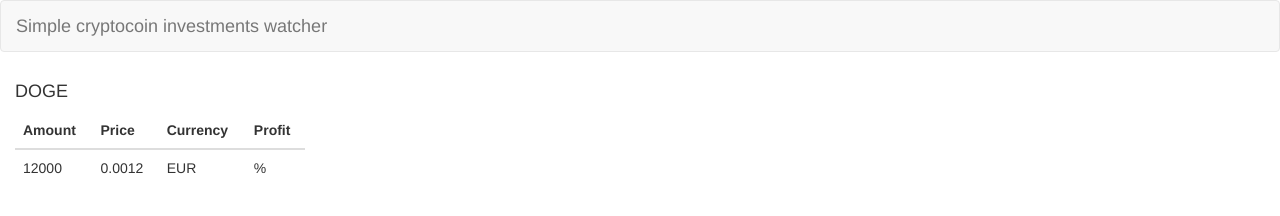
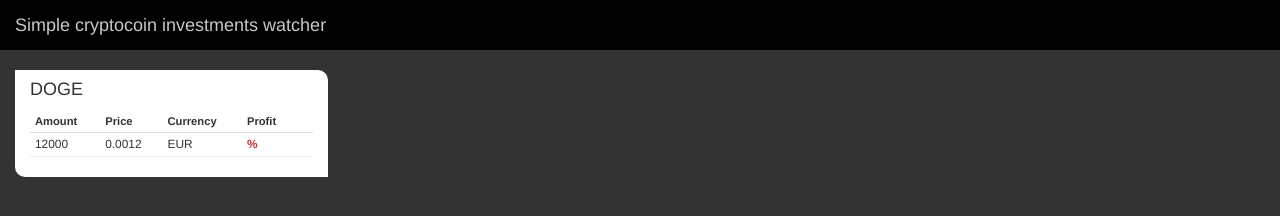
Before and after one commit to tamarokun/cryptocoin-watcher, a website: page index.html in a window 1280 px wide. Drawn offline with nearby package versions, Linux system fonts and the light colour scheme; some packages are replaced by stand-ins of ours; no server answers.

Commit message:
restyled to dark

```diff
--- a/app/app.js
+++ b/app/app.js
@@ -25,6 +25,9 @@ app.run(['$rootScope', '$http', function($rootScope, $http)
 
     });
 
+
+/*
+
     $http.get(apiLink, {params: {fsyms: 'ETH,DASH,DOGE', tsyms: 'BTC,USD,EUR'}}).then(
         function(response) {
             console.log(response.data);
@@ -37,6 +40,20 @@ app.run(['$rootScope', '$http', function($rootScope, $http)
         }
     )
 
+*/
+
 //    function add
 
 }]);
+
+
+app.filter('lowercase', function()
+{
+    return function(input) {
+        if (angular.isString(input)) {
+            return input.toLowerCase();
+        } else {
+            return '';
+        }
+    }
+});
--- a/index.html
+++ b/index.html
@@ -15,7 +15,7 @@
 
     <link rel="shortcut icon" href="favicon.ico">
 </head>
-<body>
+<body class="dark">
 
 <nav class="navbar navbar-default">
     <div class="container-fluid">
@@ -28,11 +28,12 @@
 
 <div class="container-fluid">
     <div class="row">
-        <div class="col-xs-12 col-sm-6 col-md-4 col-lg-3" ng-repeat="(coinCode, coinData) in items">
+        <div class="col-xs-12">
+            <div class="col-xs-12 col-sm-6 col-md-4 col-lg-3 coinblock" ng-repeat="(coinCode, coinData) in items">
                 <h4>{{ coinCode }}
                     <br>
                     <span class="price-block">
-                    <span class="label label-default" ng-repeat="(priceCode, price) in coinData.$$currentPrice">{{ priceCode }} {{ price | number : 8 }}</span>
+                        <span class="label label-default" ng-repeat="(priceCode, price) in coinData.$$currentPrice"><i class="fa fa-{{ priceCode | lowercase }}"></i> {{ price | number : 8 }}</span>
                     </span>
                 </h4>
 
@@ -43,6 +44,7 @@
                         <th>Price</th>
                         <th>Currency</th>
                         <th>Profit</th>
+                        <th>&nbsp;</th>
                     </tr>
                     </thead>
                     <tbody>
@@ -50,11 +52,12 @@
                         <td>{{ trade.amount }}</td>
                         <td>{{ trade.price }}</td>
                         <td>{{ trade.currency }}</td>
-                    <td>{{ (coinData.$$currentPrice[trade.currency] / trade.price * 100 - 100 | number : 1) + '%' }}</td>
+                        <td class="profit" ng-class="[coinData.$$currentPrice[trade.currency] / trade.price - 1 > 0 ? 'text-success' : 'text-danger']">{{ (coinData.$$currentPrice[trade.currency] / trade.price * 100 - 100 | number : 1) + '%' }}</td>
+                        <td>&nbsp;</td>
                     </tr>
                     </tbody>
                 </table>
-
+            </div>
         </div>
     </div>
 </div>
--- /dev/null
+++ b/src/app.less
@@ -0,0 +1,70 @@
+h4 .price-block {
+    font-size: 0.8em;
+
+    .label {
+        font-weight: normal;
+        margin-right: 3px;
+    }
+}
+
+
+body {
+
+    &.dark {
+        background: #333;
+    }
+
+}
+
+
+.navbar {
+    border-radius: 0;
+
+    body.dark & {
+        background: black;
+        color: white;
+        border: 0;
+
+        .navbar-brand {
+            color: rgb(200, 200, 200);
+        }
+    }
+}
+
+
+.coinblock {
+    border: 1px solid #EEE;
+    border-radius: 0 10px;
+
+    table thead tr th {
+        font-size: 0.8em;
+        border-bottom: 1px;
+        padding: 3px 5px;
+    }
+
+    table tbody td {
+        font-size: 0.85em;
+        padding: 3px 5px;
+        border-bottom: 1px solid #EEE;
+
+        &.profit {
+            font-weight: bold;
+        }
+    }
+
+
+    body.dark & {
+        border: 0;
+        background: white;
+    }
+
+}
+
+
+.text-success {
+    color: #4CAE4C;
+}
+
+.text-danger {
+    color: #C9302C;
+}
```
Also changed, not shown: app/app.css. Lines whose indentation alone changed are shown as unchanged.
